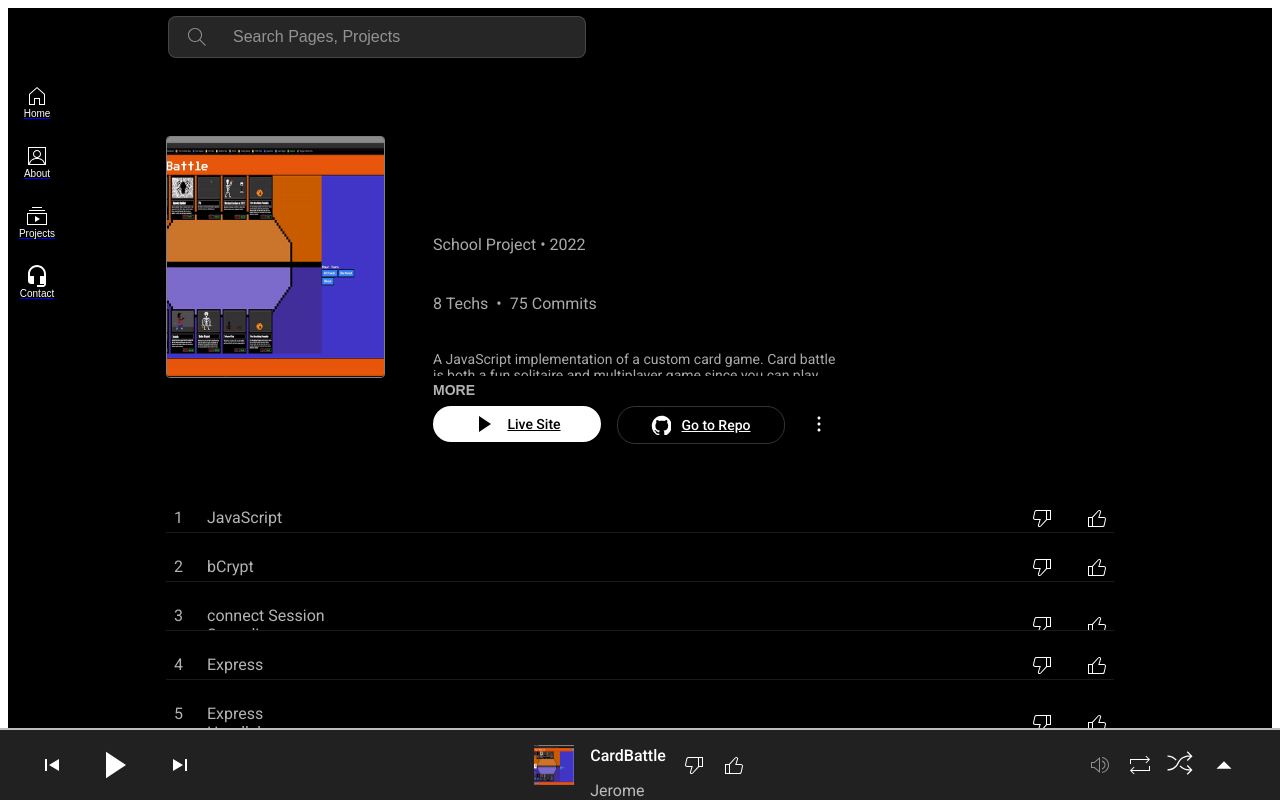
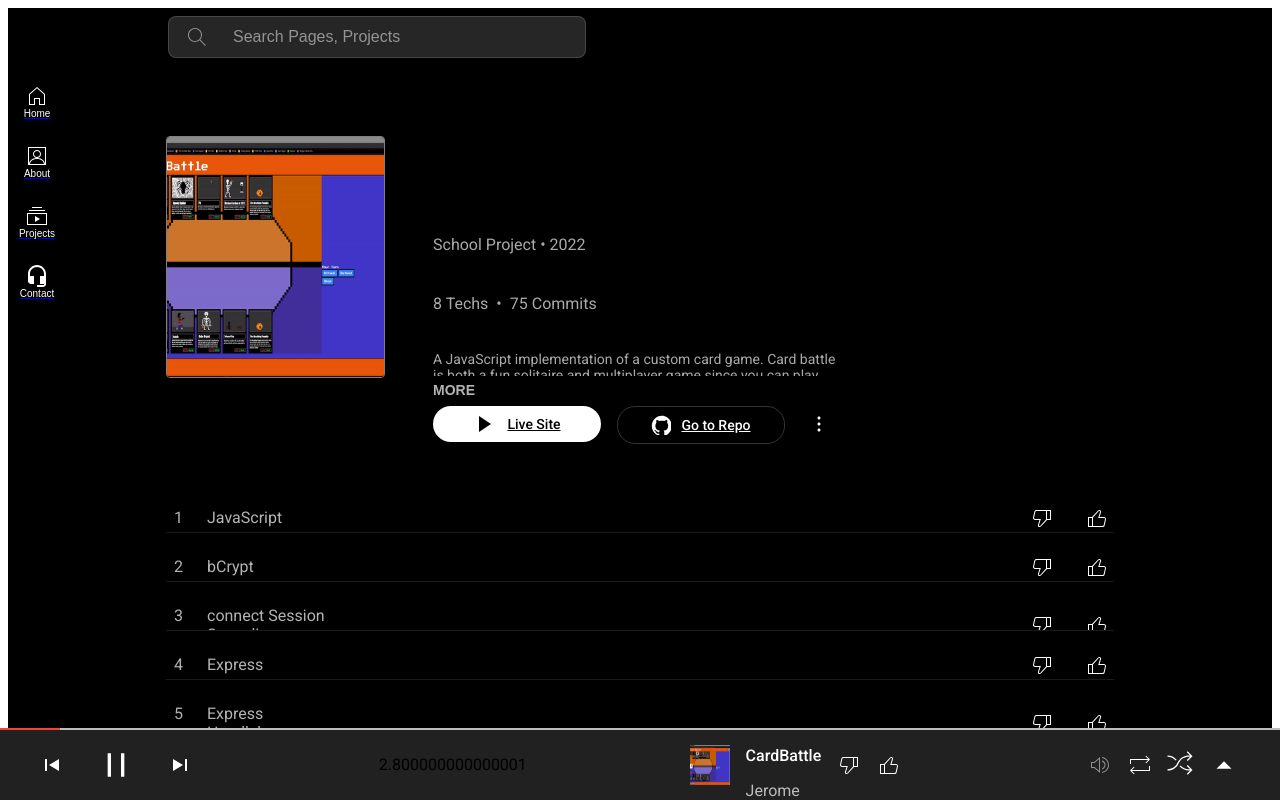
Before and after one commit to Jeromemn/Portfolio, a Next.js app: page /projects/cardbattle in a window 1280 px wide. Both pictures are taken after a click on the element 116 px from the left and 764 px from the top of the page. Shown: the top 800 px of the page. Built offline with nearby package versions, Linux system fonts and the light colour scheme.

Commit message:
created timer and progress bar

```diff
--- a/src/app/components/Footer.jsx
+++ b/src/app/components/Footer.jsx
@@ -1,5 +1,5 @@
 "use client";
-import { usePathname, useSearchParams } from "next/navigation";
+import { usePathname, useSearchParams, useRouter } from "next/navigation";
 import styled from "styled-components";
 import Image from "next/image";
 import Link from "next/link";
@@ -17,8 +17,10 @@ import {
   UpArrow,
   VolumeIcon,
   ReplayIcon,
+  PauseButton,
 } from "../icons";
 import AllLinks from "../utils/links";
+import useTimer from "../hooks/useTimer";
 
 const FooterWrapper = styled.div`
   display: flex;
@@ -70,6 +72,12 @@ const ProgressSlider = styled.div`
   height: 4px;
   top: 0;
   position: relative;
+`;
+
+const ProgressSliderBar = styled.div`
+  display: flex;
+  background-color: #f44336;
+  width: ${(props) => props.percentage}%;
 `;
 
 const SkipIconWrapper = styled.div`
@@ -175,8 +183,56 @@ const CurrentPageWrapper = styled.div`
   width: fit-content;
 `;
 
+const TimerWrapper = styled.div`
+  display: flex;
+`;
+
 const Footer = () => {
   const pathname = usePathname();
+  // const [count, setCount] = useState(0);
+  // //  update delay dynamically
+  // const [delay, setDelay] = useState();
+  // //  toggle play pause counter
+  // const [isPlaying, setIsPlaying] = useState(false);
+  // useInterval(
+  //   () => {
+  //     setCount(count + 1);
+  //   },
+  //   isPlaying ? delay : null
+
+  // )
+  // const handleChange = (e) => {
+  //   setDelay(e.target.value);
+  // }
+  const { currentTime, startTimer, pauseTimer, stopTimer, isTimerRunning } = useTimer();
+
+  const onPlay = () => {
+    startTimer();
+  };
+  const onPause = () => {
+    pauseTimer();
+  };
+
+  const router = useRouter();
+  useEffect(() => {
+    console.log("currentTime", currentTime);
+    console.log("isTimerRunning", isTimerRunning);
+    if (isTimerRunning && currentTime >= 60) {
+      stopTimer();
+      // logic to redirect to next page
+      const updatedLinks = AllLinks.filter((item) => item !== pathname);
+      router.push(updatedLinks[Math.floor(Math.random() * updatedLinks.length)]);
+    }
+  }, [currentTime, isTimerRunning, stopTimer]);
+
+  const timeRemaining = 60 - currentTime;
+  const percentage = Math.min((currentTime / 60) * 100);
+  console.log(timeRemaining);
+  console.log(percentage);
+
+  // console.log(currentTime);
+  // console.log(isTimerRunning);
+  // console.log(endTime);
 
   const randomLink = useMemo(() => {
     const updatedLinks = AllLinks.filter((item) => item !== pathname);
@@ -218,19 +274,29 @@ const Footer = () => {
 
   return (
     <FooterWrapper>
-      <ProgressSlider></ProgressSlider>
+      <ProgressSlider>
+        <ProgressSliderBar percentage={percentage} />
+      </ProgressSlider>
       <FooterSectionContainer>
         <PlayPauseWrapper>
           <SkipIconWrapper>
             <BackYouTube color="white" width={24} height={24} />
           </SkipIconWrapper>
-          <PlayIconWrapper>
-            <PlayYouTube color="white" width={40} height={40} />
+          <PlayIconWrapper onClick={isTimerRunning ? onPause : onPlay}>
+            {isTimerRunning ? (
+              <PauseButton color="white" width={40} height={40}/>
+            ) : (
+            <PlayYouTube color="white" width={40} height={40}  />
+            )}
           </PlayIconWrapper>
           <SkipIconWrapper>
             <ForwardYouTube color="white" width={24} height={24} />
           </SkipIconWrapper>
         </PlayPauseWrapper>
+        <TimerWrapper>
+          <p>{currentTime}</p>
+
+        </TimerWrapper>
 
         <NowPlayingSection>
           <Image src={`${url}`} alt={alt} width={40} height={40} />
--- /dev/null
+++ b/src/app/hooks/useTimer.js
@@ -0,0 +1,39 @@
+import { useState, useEffect, useRef } from "react";
+
+const useTimer = () => {
+  const [currentTime, setCurrentTime] = useState(0);
+  const [isTimerRunning, setIsTimerRunning] = useState(false);
+
+  useEffect(() => {
+    let timerId;
+
+    if (isTimerRunning) {
+      timerId = setInterval(() => {
+        setCurrentTime((prevTime) => prevTime + .1);
+      }, 100);
+    } else {
+      clearInterval(timerId);
+    }
+
+    return () => {
+      clearInterval(timerId);
+    };
+  }, [isTimerRunning]);
+
+  const startTimer = () => {
+    setIsTimerRunning(true);
+  };
+
+  const pauseTimer = () => {
+    setIsTimerRunning(false);
+  };
+
+  const stopTimer = () => {
+    setIsTimerRunning(false);
+    setCurrentTime(0);
+  };
+
+  return { currentTime, startTimer, pauseTimer, stopTimer, isTimerRunning };
+};
+
+export default useTimer;
--- /dev/null
+++ b/src/app/icons/PauseButton.jsx
@@ -0,0 +1,24 @@
+const PauseButton = () => (
+  <svg
+    viewBox="0 0 24 24"
+    preserveAspectRatio="xMidYMid meet"
+    focusable="false"
+    // class="style-scope tp-yt-iron-icon"
+    // style="pointer-events: none; display: block; width: 100%; height: 100%;"
+  >
+    <g
+      height="24"
+      viewBox="0 0 24 24"
+      width="24"
+      fill="#fff"
+      // class="style-scope tp-yt-iron-icon"
+    >
+      <path
+        d="M9,19H7V5H9ZM17,5H15V19h2Z"
+        // class="style-scope tp-yt-iron-icon"
+      ></path>
+    </g>
+  </svg>
+);
+
+export default PauseButton;
--- a/src/app/icons/index.jsx
+++ b/src/app/icons/index.jsx
@@ -28,3 +28,4 @@ export { default as RadioPlay } from './RadioPlay';
 export { default as WhiteLinked } from './WhiteLinked';
 export { default as GitHubName } from './GitHubName';
 export { default as NewGitHub } from './NewGitHub';
+export { default as PauseButton } from './PauseButton';
```
